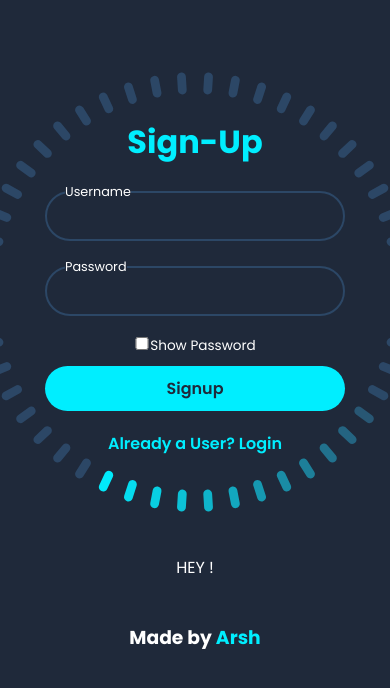
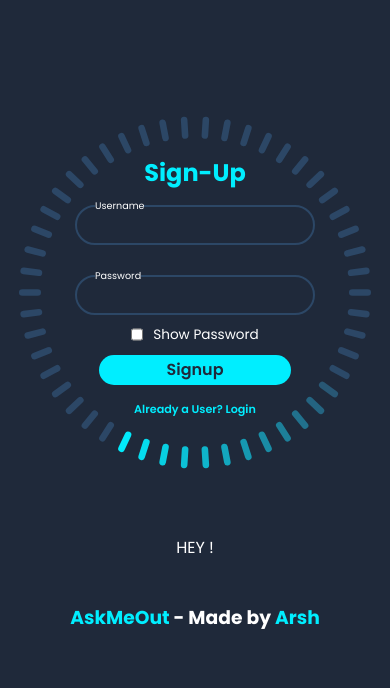
Before and after one commit to cyberbuddy-io/amo-ngl-knockoff, a React (Create React App) app: page /signup in a window 390 px wide. Shown: the top 688 px of the page. Built offline with nearby package versions, Linux system fonts and the light colour scheme.

Commit message:
signup page changes

```diff
--- a/src/Components/css/signup2.css
+++ b/src/Components/css/signup2.css
@@ -21,8 +21,8 @@
 
 .signup-container {
   position: relative;
-  width: 200px;
-  height: 200px;
+  width: 240px;
+  height: 240px;
   display: flex;
   justify-content: center;
   align-items: center;
@@ -31,11 +31,11 @@
 .signup-container span {
   position: absolute;
   left: 0;
-  width: 10px;
-  height: 4px;
+  width: 20px;
+  height: 6px;
   background: #2c4766;
   border-radius: 8px;
-  transform-origin: 100px;
+  transform-origin: 120px;
   transform: scale(2.2) rotate(calc(var(--i) * (360deg / 50)));
   animation: animate 3s linear infinite;
   animation-delay: calc(var(--i) * (3s / 50));
@@ -112,7 +112,10 @@
 
 .signup-input-showPassword {
   margin: -5px 0 10px;
-  text-align: center;
+  display: flex;
+  align-items: center;
+  justify-content: center;
+  gap: 10px;
   font-size: 0.85em;
   color: white;
 }
@@ -145,3 +148,58 @@
 .login-link .login-link-link:hover {
   text-decoration: underline;
 }
+
+@media (max-width: 600px) {
+  .signup-container {
+    width: 160px;
+    height: 160px;
+  }
+
+  .signup-container span {
+    width: 10px;
+    height: 3px;
+    transform-origin: 80px;
+  }
+
+  .signup-box {
+    width: 300px;
+  }
+
+  .signup-box form {
+    padding: 0 30px;
+    display: flex;
+    flex-direction: column;
+    align-items: center;
+    justify-content: center;
+  }
+
+  .signup-box h2 {
+    font-size: 1.5em;
+  }
+
+  .signup-input-box {
+    margin: 15px 0;
+  }
+
+  .signup-input-box input {
+    height: 40px;
+    font-size: 0.8em;
+  }
+
+  .signup-input-box label {
+    font-size: 0.6em;
+  }
+
+  .signup-btn {
+    height: 30px;
+    width: 80%;
+  }
+
+  .login-link {
+    margin: 10px 0;
+  }
+
+  .login-link .login-link-link {
+    font-size: 0.7em;
+  }
+}
--- a/src/Components/jsx/Signup.jsx
+++ b/src/Components/jsx/Signup.jsx
@@ -108,7 +108,7 @@ function Signup() {
             </div>
 
             <div className='signup-input-showPassword'>
-              <input type="checkbox" onChange={passShow} style={{ width: '16px' }} />Show Password
+              <input type="checkbox" onChange={passShow} style={{ width: '12px' }} /> Show Password
             </div>
 
             {/* <p>{passChecker}</p> */}
@@ -180,7 +180,7 @@ function Signup() {
       <p style={{ color: "#fff" }}>HEY <span style={{ color: "#0ef", fontWeight: "600", fontSize: "1.2em" }}>{user}</span>!</p>
 
       <h3 style={{ color: "#fff" }}>
-        Made by <Link to='https://avibedi1768.github.io' style={{ color: '#0ef', textDecoration: 'none' }}>Arsh</Link>
+        <span style={{ color: '#0ef', textDecoration: 'none' }}>AskMeOut</span> - Made by <Link to='https://avibedi1768.github.io' style={{ color: '#0ef', textDecoration: 'none' }}>Arsh</Link>
       </h3>
     </div>
   )
```
